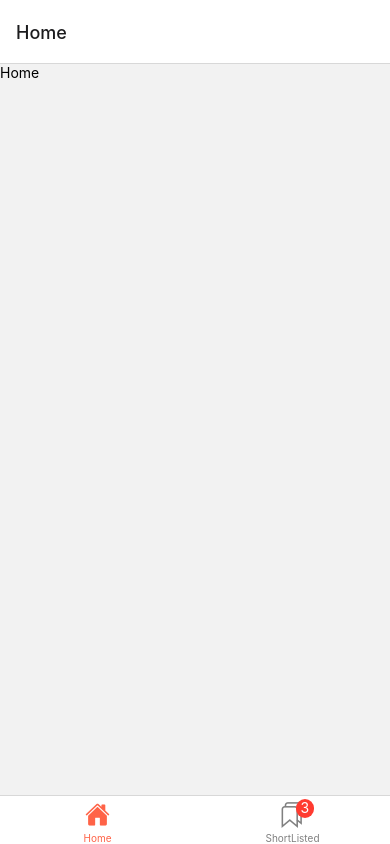
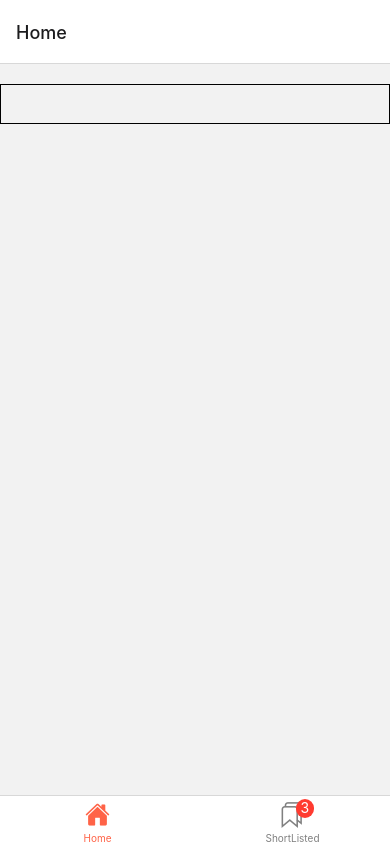
Before and after one commit to abhidatta0/MovieAlmanacReactnativeApp, a React Native app: screen / in a window 390 px wide. Built offline with nearby package versions, Linux system fonts and the light colour scheme.

Commit message:
Homescreen movie ui

```diff
--- /dev/null
+++ b/src/components/MovieCard.tsx
@@ -0,0 +1,35 @@
+import {View, Text, StyleSheet, Image, TouchableOpacity} from 'react-native';
+import Ionicons from 'react-native-vector-icons/Ionicons';
+
+import { MovieType } from '../types/movie';
+
+type Props = {
+    movie: MovieType;
+}
+
+const MovieCard = ({movie}:Props)=>{
+   return (
+    <View style={styles.movieCard}>
+      <Image source={{uri: movie.Poster}} style={styles.img} resizeMode="cover"/>
+      <Text>{movie.Title}</Text>
+      <Text>Year of Release: {movie.Year}
+      <TouchableOpacity>
+        <Ionicons name={'bookmark-outline'} color={'red'} size={15}/>
+      </TouchableOpacity>
+      </Text>
+    </View>
+   )
+}
+
+export default MovieCard;
+
+const styles = StyleSheet.create({
+    movieCard:{
+        flex: 1,
+        height: 300,
+        borderWidth: 1,
+        width: '50%',
+        padding: 10,
+    },
+    img:{width: '80%', height: '80%'},
+})
--- a/src/screens/Home.tsx
+++ b/src/screens/Home.tsx
@@ -1,11 +1,67 @@
-import { View,Text } from 'react-native';
+import { View, TextInput, StyleSheet,
+    Alert,
+    FlatList,
+} from 'react-native';
+import {useState} from 'react';
+import { MovieType } from '../types/movie';
+import MovieCard from '../components/MovieCard';
 
 const Home = ()=>{
+    const [searchText, setSearchText] = useState('');
+
+    const [searchResults, setSearchResults] = useState<MovieType[]>([]);
+    console.log(searchText);
+    console.log({searchResults});
+
+    const handleSubmit = async ()=>{
+        try{
+            const response = await fetch('https://www.omdbapi.com/?apikey=4dad5ea8&type=movie&s=guardian');
+            const data = await response.json();
+            setSearchResults(data.Search);
+        }catch(e){
+            showErrorAlert();
+            console.log(e);
+        }
+    }
+
+    const showErrorAlert = ()=>{
+        Alert.alert('Something bad happened', 'Please try again', [
+            {
+                text: 'Ok',
+            }
+        ])
+    }
+
     return (
-        <View>
-            <Text>Home</Text>
-        </View>
+            <View  style={styles.flatList}>
+                <TextInput
+                style={styles.textInput}
+                value={searchText}
+                onChangeText={setSearchText}
+                onSubmitEditing={handleSubmit}
+                />
+                <FlatList
+              data={searchResults}
+              renderItem={({item})=>(
+                <MovieCard movie={item}/>
+              )}
+              numColumns={2}
+              contentContainerStyle={styles.flatList}
+            />
+            </View>
     )
 }
 
+const styles = StyleSheet.create({
+   container:{
+    flex: 1,
+    paddingHorizontal: 10,
+    paddingVertical: 20
+   },
+   textInput: {
+    height: 40,
+    borderWidth: 1,
+   },
+   flatList:{marginVertical: 20, paddingBottom: 20 }
+})
 export default Home;
--- /dev/null
+++ b/src/types/movie.ts
@@ -0,0 +1,7 @@
+export type MovieType = {
+    Title: string
+    Year: string
+    imdbID: string
+    Type: string
+    Poster?: string
+}
```
